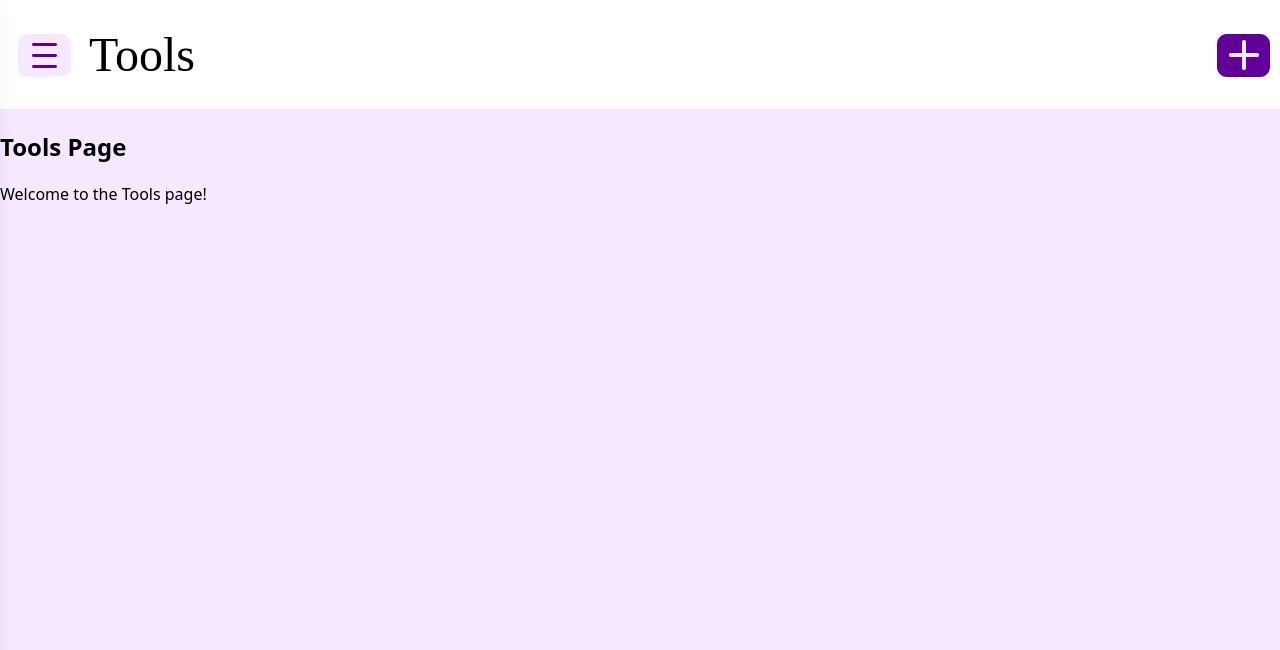
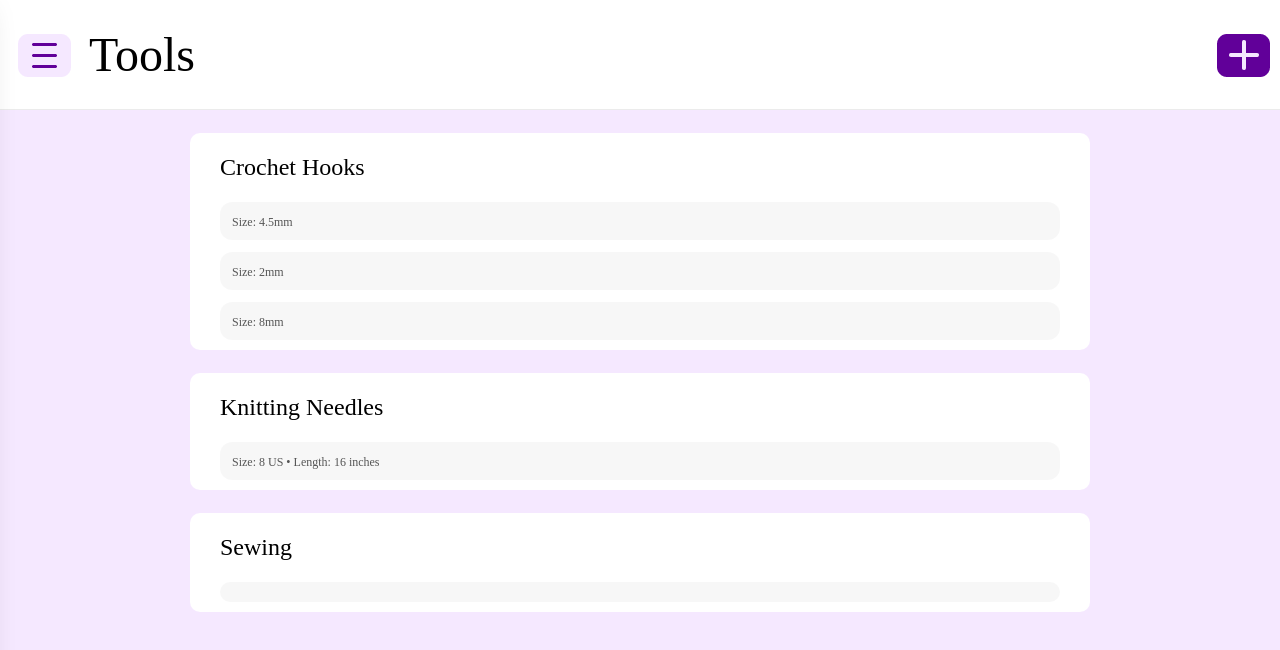
Before and after one commit to sbelambe/craft-inventory, a React app in the folder frontend/: page /tools in a window 1280 px wide. Shown: the top 650 px of the page. Built offline with nearby package versions, Linux system fonts and the light colour scheme; the HTML template or start-up script is replaced by a standard one.

Commit message:
initial commit for the tools structure

```diff
--- /dev/null
+++ b/frontend/src/components/cards/ToolGroupCard.css
@@ -0,0 +1,4 @@
+.toolgroup_empty {
+  color: #666;
+  font-size: 14px;
+}
--- /dev/null
+++ b/frontend/src/components/cards/ToolGroupCard.tsx
@@ -0,0 +1,24 @@
+import Card from "../ui/Card";
+import "./ToolGroupCard.css";
+
+type Props = {
+  title: string;
+  children: React.ReactNode;
+  headerRight?: React.ReactNode;
+  emptyText?: string;
+  isEmpty?: boolean;
+};
+
+export default function ToolGroupCard({
+  title,
+  children,
+  headerRight,
+  emptyText = "No tools yet.",
+  isEmpty = false,
+}: Props) {
+  return (
+    <Card title={title} headerRight={headerRight}>
+      {isEmpty ? <div className="toolgroup_empty">{emptyText}</div> : children}
+    </Card>
+  );
+}
--- /dev/null
+++ b/frontend/src/components/cards/ToolRow.css
@@ -0,0 +1,24 @@
+.toolrow {
+  display: flex;
+  align-items: center;
+  justify-content: space-between;
+  padding: 10px 12px;
+  border-radius: 12px;
+  background: rgba(0,0,0,0.03);
+}
+
+.toolrow__main {
+  min-width: 0;
+}
+
+.cateogry, .size_length, .size {
+  margin-top: 2px;
+  font-size: 12px;
+  color: #555;
+  overflow-wrap: anywhere;
+}
+
+.toolrow__right {
+  width: 8px; /* placeholder so spacing is consistent */
+  flex-shrink: 0;
+}
--- /dev/null
+++ b/frontend/src/components/cards/ToolRow.tsx
@@ -0,0 +1,34 @@
+import type { Tool } from "../../types";
+import "./ToolRow.css";
+
+type Props = {
+  tool: Tool;
+  onClick?: () => void; // optional later
+};
+
+export default function ToolRow({ tool, onClick }: Props) {
+  return (
+    <div className="toolrow" onClick={onClick} role={onClick ? "button" : undefined}>
+      <div className="toolrow__main">
+
+        {/* Small “details” line changes by tool type */}
+        {tool.type === "crochetHook" && (
+          <div className="size">Size: {tool.size}</div>
+        )}
+
+        {tool.type === "knittingNeedle" && (
+          <div className="size_length">
+            Size: {tool.size} • Length: {tool.length}
+          </div>
+        )}
+
+        {tool.type === "generic" && (
+          <div className="category">{tool.category}</div>
+        )}
+      </div>
+
+      {/* Optional: right-side affordance (keep empty for now) */}
+      <div className="toolrow__right" />
+    </div>
+  );
+}
--- a/frontend/src/pages/Tools.tsx
+++ b/frontend/src/pages/Tools.tsx
@@ -1,10 +1,63 @@
 import "../styles/global.css";
+import ToolGroupCard from "../components/cards/ToolGroupCard";
+import ToolRow from "../components/cards/ToolRow";
 
 export default function Tools() {
+  const crochetHook1 = {
+    id: "1",
+    type: "crochetHook" as const,
+    dateBought: "2023-10-01",
+    size: "4.5mm",
+  };
+  const crochetHook2 = {
+    id: "2",
+    type: "crochetHook" as const,
+    dateBought: "2022-05-15",
+    size: "2mm",
+  };
+  const crochetHook3 = {
+    id: "3",
+    type: "crochetHook" as const,
+    dateBought: "2021-08-20",
+    size: "8mm",
+  };
+  const knittingNeedle1 = {
+    id: "4",
+    type: "knittingNeedle" as const,
+    dateBought: "2020-11-11",
+    size: "8 US",
+    length: "16 inches",
+  };
+  const genericTool1 = {
+    id: "5",
+    type: "generic" as const,
+    dateBought: "2019-03-30",
+    description: "Measuring Tape",
+  };
+
+  const crochetHooks = [crochetHook1, crochetHook2, crochetHook3];
+  const knittingNeedles = [knittingNeedle1];
+  const genericTools = [genericTool1];
+
   return (
     <div>
-      <h2>Tools Page</h2>
-      <p>Welcome to the Tools page!</p>
+      <ToolGroupCard title="Crochet Hooks">
+        {crochetHooks.map((t) => (
+          <ToolRow key={t.id} tool={t} />
+        ))}
+      </ToolGroupCard>
+
+      <ToolGroupCard title="Knitting Needles">
+        {knittingNeedles.map((t) => (
+          <ToolRow key={t.id} tool={t} />
+        ))}
+      </ToolGroupCard>
+
+      <ToolGroupCard title="Sewing">
+        {genericTools.map((t) => (
+          <ToolRow key={t.id} tool={t} />
+        ))}
+      </ToolGroupCard>
     </div>
   );
 }
```
Also changed, not shown: frontend/src/types/index.tsx (+21 -6 lines).
